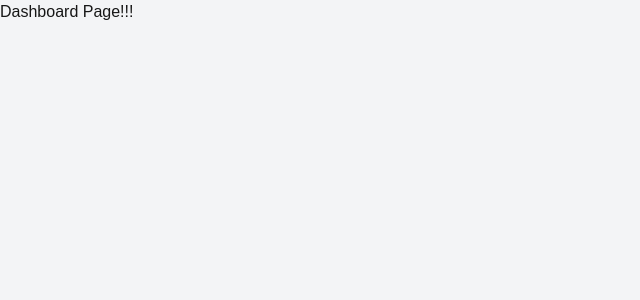
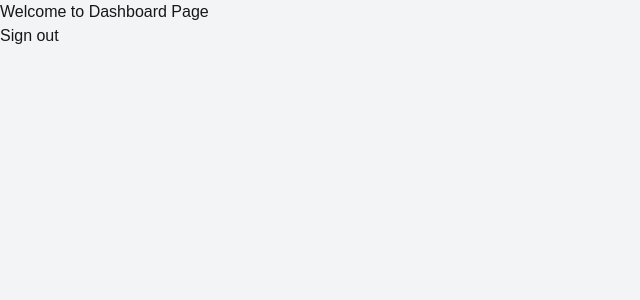
Before and after one commit to Albatraoz12/Health-Notes, a Next.js app: page /dashboard in a window 1280 px wide. Shown: the top 300 px of the page, without its empty margins (0-640 px from the left). Built offline with nearby package versions, Linux system fonts and the light colour scheme; no server answers; sample sign-in values are in the browser's storage.

Commit message:
add validation if user is not signed in, return to homepage

```diff
--- /dev/null
+++ b/app/components/SignOut.tsx
@@ -0,0 +1,9 @@
+'use client';
+import { signOut } from 'next-auth/react';
+import React from 'react';
+
+const SignOut = () => {
+  return <button onClick={() => signOut()}>Sign out</button>;
+};
+
+export default SignOut;
--- a/app/dashboard/page.tsx
+++ b/app/dashboard/page.tsx
@@ -1,7 +1,23 @@
+import { signOut } from 'next-auth/react';
+import { getServerSession } from 'next-auth';
+import { authOptions } from '../api/auth/[...nextauth]/route';
 import React from 'react';
+import SignOut from '../components/SignOut';
+import { redirect } from 'next/navigation';
 
-const page = () => {
-  return <div>Dashboard Page!!!</div>;
+const Page = async () => {
+  const session = await getServerSession(authOptions);
+
+  if (!session) {
+    redirect('/');
+  }
+
+  return (
+    <main>
+      <div>Welcome to Dashboard Page</div>
+      <SignOut />
+    </main>
+  );
 };
 
-export default page;
+export default Page;
```
